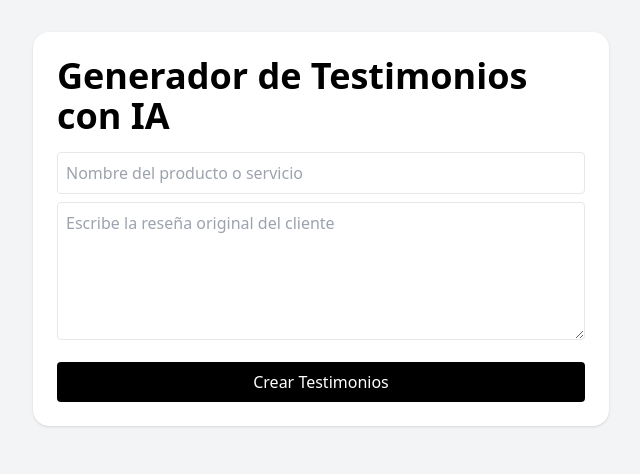
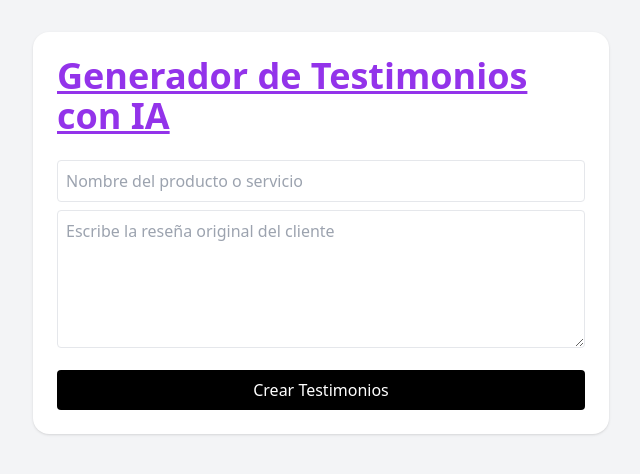
Before and after one commit to websonly/testimonial-builder, a Next.js app: page / in a window 1280 px wide. Shown: the top 474 px of the page, without its empty margins (319-959 px from the left). Built offline with nearby package versions, Linux system fonts and the light colour scheme.

Commit message:
Update index.js

```diff
--- a/pages/index.js
+++ b/pages/index.js
@@ -21,7 +21,10 @@
   return (
     <div className="min-h-screen bg-gray-100 p-8">
       <div className="max-w-xl mx-auto bg-white p-6 rounded-2xl shadow">
-        <h1 className="text-4xl font-bold mb-4">Generador de Testimonios con IA</h1>
+    <h1 className="text-4xl font-bold text-purple-600 underline mb-6">
+  Generador de Testimonios con IA
+  </h1>
+
         <input
           className="w-full p-2 border mb-2 rounded"
           placeholder="Nombre del producto o servicio"
```
